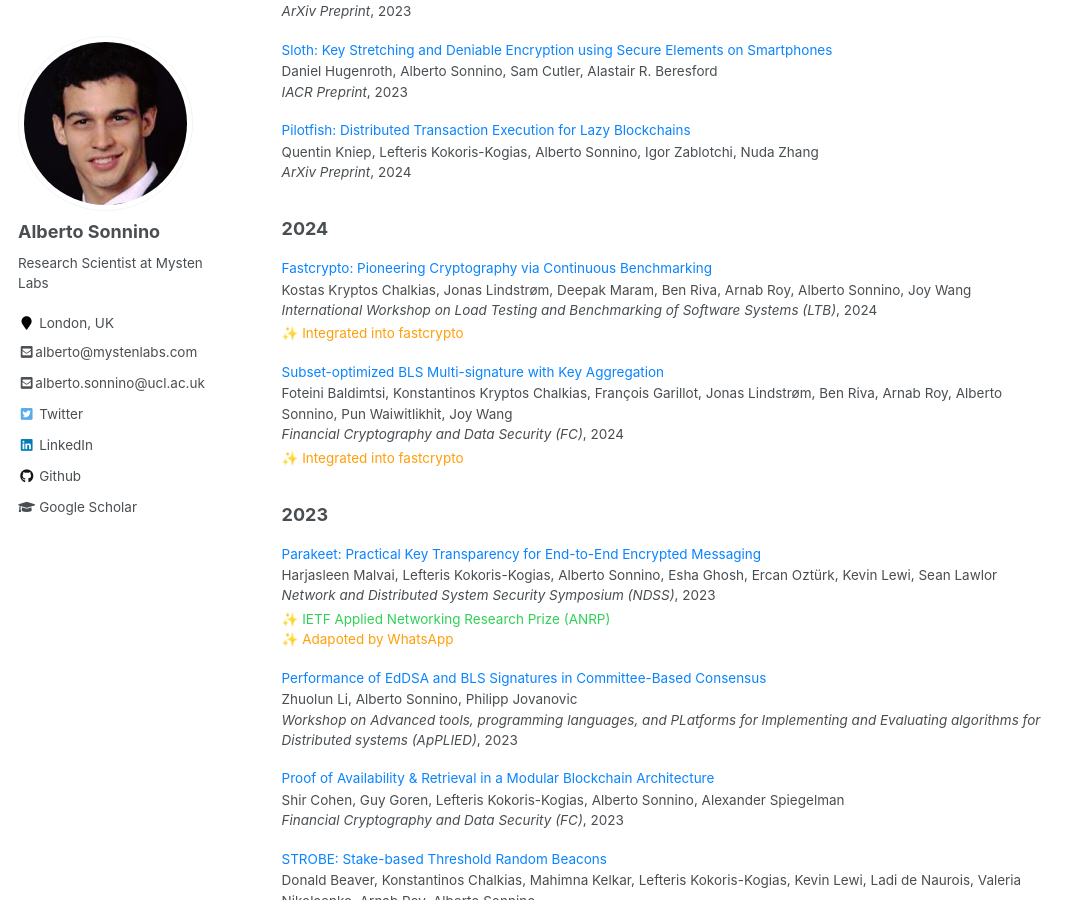
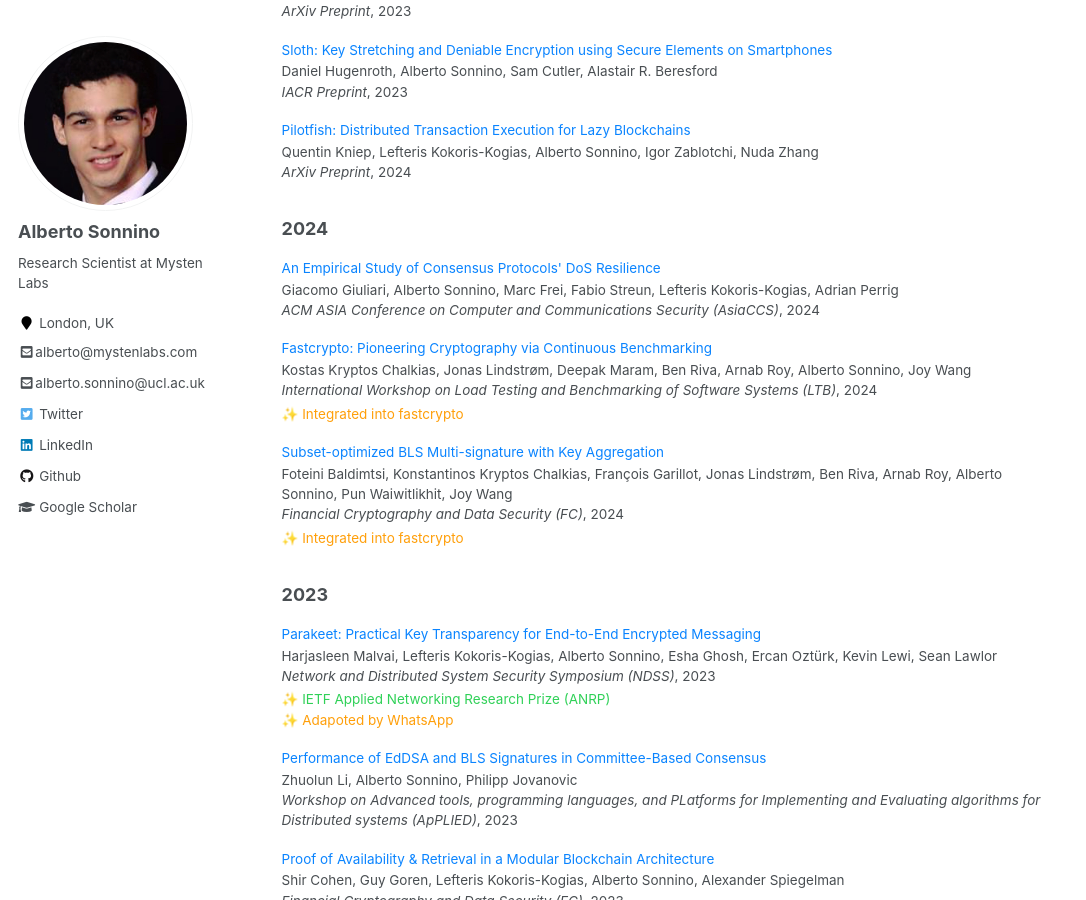
Before and after one commit to asonnino/asonnino.github.io, a Jekyll site: the page built from _pages/publications.md, in a window 1280 px wide and 900 px high, scrolled down 853 px. Shown: the whole window, without its empty margins (0-1086 px from the left). Built offline with Jekyll 4.4.1, drawn with Linux system fonts in a browser that asks for light colours.

Commit message:
Add dos paper

```diff
--- a/_data/papers.json
+++ b/_data/papers.json
@@ -405,5 +405,13 @@
     "date": 2024,
     "filename": "fasctrypto-benchmarks.pdf",
     "adoptions": ["Integrated into fastcrypto"]
+  },
+  {
+    "category": "publication",
+    "title": "An Empirical Study of Consensus Protocols' DoS Resilience",
+    "authors": "Giacomo Giuliari, Alberto Sonnino, Marc Frei, Fabio Streun, Lefteris Kokoris-Kogias, Adrian Perrig",
+    "venue": "ACM ASIA Conference on Computer and Communications Security (AsiaCCS)",
+    "date": 2024,
+    "filename": "consensus-dos.pdf"
   }
 ]
```
Also changed, not shown: 1 other file.
